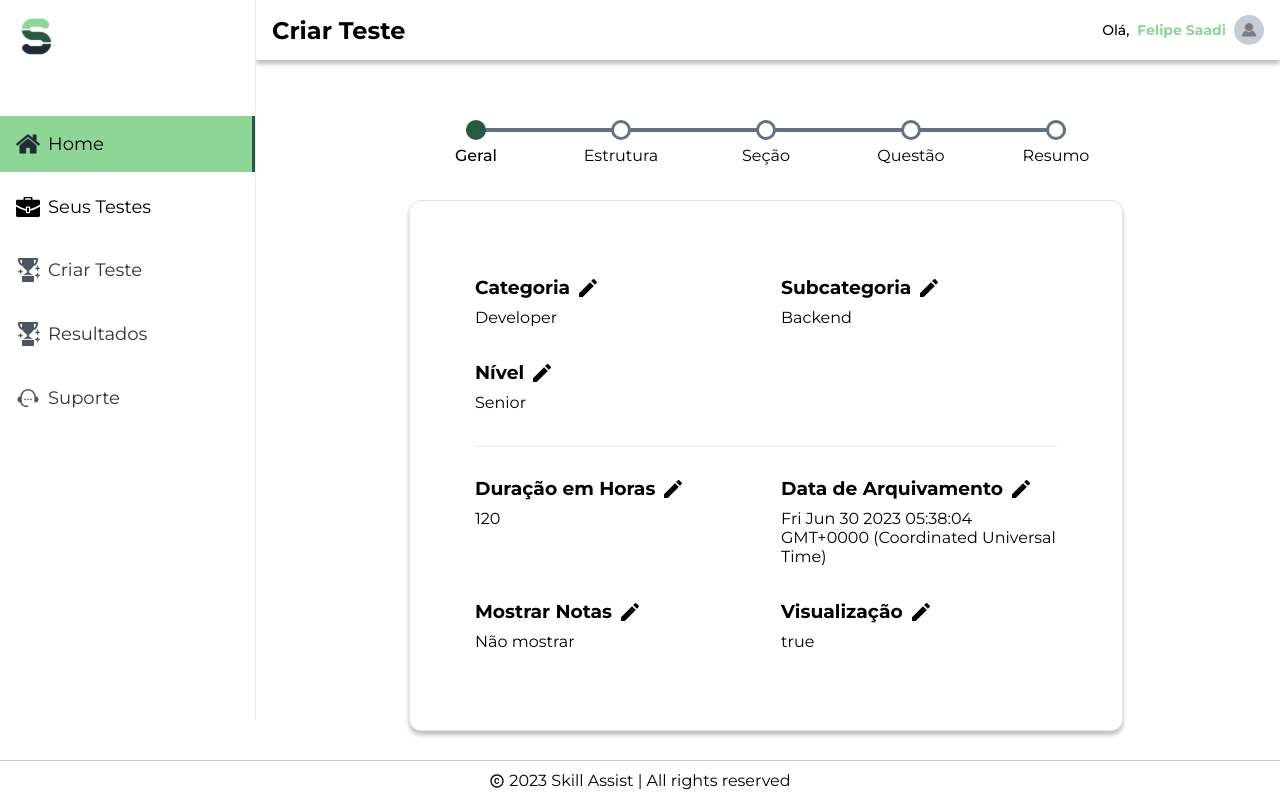
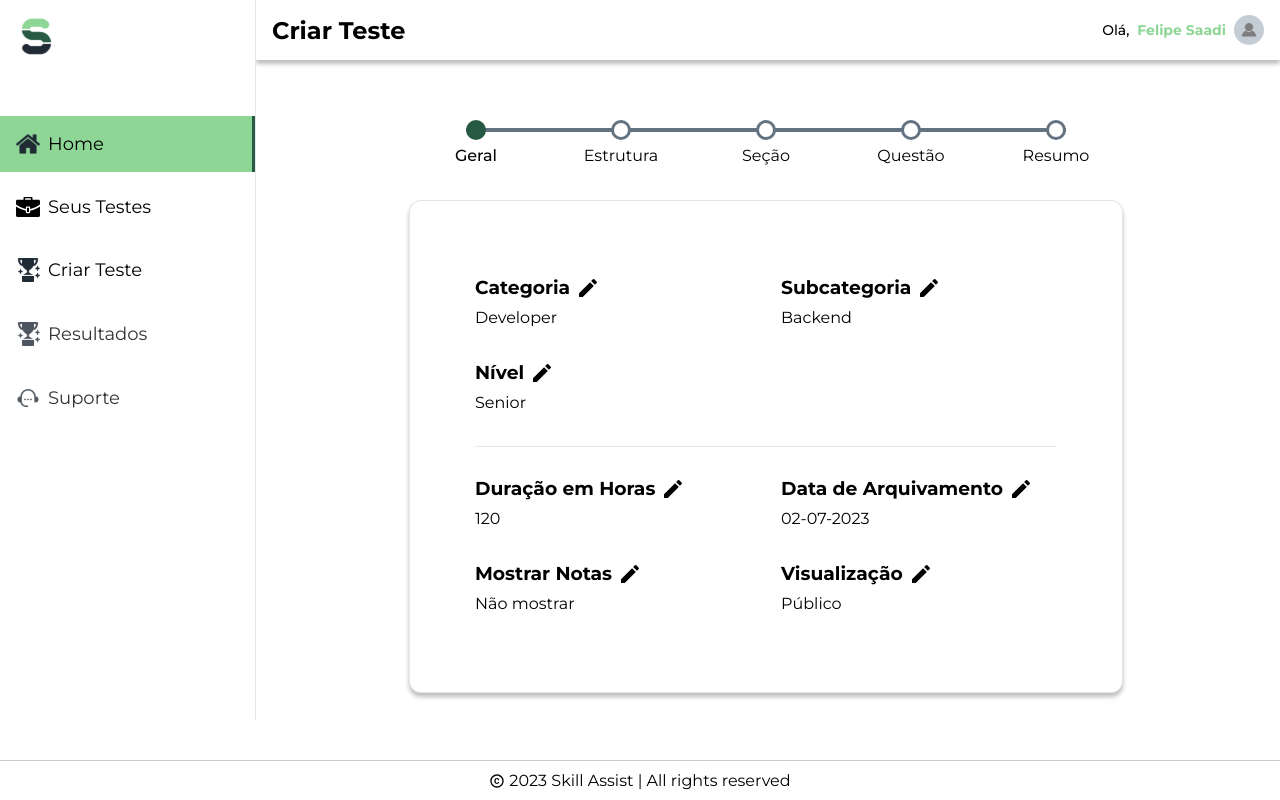
Before and after one commit to Skill-Assist/company-frontend, a Next.js app: page /create in a window 1280 px wide. Built offline with nearby package versions, Linux system fonts and the light colour scheme.

Commit message:
feat: add project bucket and refactor

```diff
--- a/components/inputField/index.tsx
+++ b/components/inputField/index.tsx
@@ -7,7 +7,8 @@ import Mask from "@/utils/mask";
 interface InputField {
   title: string;
   type?: "select" | "input";
-  dataType?: "text" | "number" | "Date" | 'boolean';
+  dataType?: "text" | "number" | "Date";
+  options?: any
   regex?: string;
   value: string | number | any;
   placeholder?: string;
@@ -20,6 +21,7 @@ const InputField: React.FC<InputField> = ({
   title,
   type,
   dataType,
+  options,
   regex,
   value,
   placeholder,
@@ -46,31 +48,20 @@ const InputField: React.FC<InputField> = ({
         );
       case "select":
         return (
-          <select value={newValue} onChange={(e) => handleChange(e.target.value)} onBlur={() =>  handleEdit()}>
-            <option value="true">Sim</option>
-            <option value="false">Não</option>
+          <select value={newValue} onChange={(e) => handleChange(e.target.value)} onBlur={() => handleEdit()}>
+            {
+              options.map((option: any, index: number) => {
+                return <option value={index} key={index}>{option.text}</option>
+              })
+            }
           </select>
         )
     }
-  };
+  }
 
-  const handleEdit = () => {
-    console.log(newValue)
-    if (changeValue) {
-      changeValue(newValue);
-    }
-    setEdit(false);
-  };
-
-  const handleKeyPress = (e: any) => {
-    if (e.keyCode === 13) {
-      e.target.blur();
-    }
-  };
-
-  const handleChange = (value: string) => {
+  const handleChange = (value: any) => {
     if (!regex) {
-      setNewValue(value);
+      setNewValue(value)
     } else {
       switch (regex) {
         case "phone":
@@ -83,14 +74,37 @@ const InputField: React.FC<InputField> = ({
           break
       }
     }
+  }
+
+  const handleEdit = () => {
+    if (changeValue) {
+      changeValue(newValue);
+    }
+    setEdit(false);
   };
+
+  const handleKeyPress = (e: any) => {
+    if (e.keyCode === 13) {
+      e.target.blur();
+    }
+  }
+
+  const handleText = () => {
+    if (placeholder) {
+      return placeholder
+    }
+    else if(options) {
+     return options[newValue].text
+    }
+    return String(value)
+  }
 
   useEffect(() => {
     if (edit) {
       const element = document.getElementById(`${title}_edit`);
 
       if (element) {
-        // console.log(element);
+        console.log(element);
         element.focus();
       }
     }
@@ -109,7 +123,7 @@ const InputField: React.FC<InputField> = ({
       {editable && edit ? (
         generateField()
       ) : (
-        <p>{placeholder ? placeholder : String(value)}</p>
+        <p>{handleText()}</p>
       )}
     </div>
   );
--- a/components/sidebar/index.tsx
+++ b/components/sidebar/index.tsx
@@ -56,8 +56,7 @@ const Sidebar: React.FC<Props> = ({ active, secondary, disabled }: Props) => {
       {
         icon: ResultsIcon,
         text: "Criar Teste",
-        url: "/create",
-        disabled: true
+        url: "/create"
       },
       {
         icon: ResultsIcon,
--- a/components/stepBar/index.tsx
+++ b/components/stepBar/index.tsx
@@ -36,6 +36,7 @@ const StepBar: React.FC = () => {
               <div
                 className={`${styles.item} ${index === actualStep && styles.active}`}
                 onClick={() => setActualStep(index)}
+                key={index}
               >
                 <div className={styles.circle}></div>
                 <div className={styles.title}>{item.title}</div>
--- a/pages/create/index.tsx
+++ b/pages/create/index.tsx
@@ -24,10 +24,32 @@ const Create: React.FC = (user: any) => {
       durationInHours: 120,
       submissionDeadlineInHours: 360,
       showGrade: false,
-      archiveDate: new Date(),
-      isPublic: true
+      archiveDate: "02-07-2023",
+      isPublic: false
     }
   )
+
+  const publicOptions = [
+    {
+      value: true,
+      text: "Público"
+    },
+    {
+      value: false,
+      text: "Privado"
+    },
+  ]
+
+  const showGradeOptions = [
+    {
+      value: true,
+      text: "Mostrar"
+    },
+    {
+      value: false,
+      text: "Não mostrar"
+    }
+  ]
 
   const handleChange = (data: any) => {
     const key = Object.getOwnPropertyNames(data)[0]
@@ -63,10 +85,10 @@ const Create: React.FC = (user: any) => {
                 <InputField type="input" dataType="Date" editable title='Data de Arquivamento' placeholder={fields.archiveDate ? '' : 'Sem arquivamento'} value={fields.archiveDate} changeValue={(value: any) => handleChange({ archiveDate: value })}
                 />
 
-                <InputField type="select" dataType='boolean' editable title='Mostrar Notas' placeholder={fields.showGrade ? '' : 'Não mostrar'} value={String(fields.showGrade)} changeValue={(value: any) => handleChange({ showGrade: value })}
+                <InputField type="select" options={showGradeOptions} editable title='Mostrar Notas' placeholder={fields.showGrade ? '' : 'Não mostrar'} value={String(fields.showGrade)} changeValue={(value: any) => handleChange({ showGrade: value })}
                 />
 
-                <InputField type="select" dataType='boolean' editable title='Visualização' placeholder={fields.isPublic ? '' : 'Público'} value={String(fields.isPublic)} changeValue={(value: any) => handleChange({ isPublic: value })}
+                <InputField type="select" options={publicOptions} editable title='Visualização' placeholder={fields.isPublic ? '' : 'Público'} value={String(fields.isPublic)} changeValue={(value: any) => handleChange({ isPublic: value })}
                 />
               </div>
             </div>
--- a/pages/profile/index.tsx
+++ b/pages/profile/index.tsx
@@ -57,6 +57,7 @@ const Profile: React.FC = (user: any) => {
 
   const uploadToS3 = async () => {
     const response = await s3Service.uploadFile(fields.id, file)
+    console.log(response)
     handleChange({ logo: response.data })
   }
 
--- a/services/user.service.ts
+++ b/services/user.service.ts
@@ -1,7 +1,7 @@
 import axios from "axios";
 import cookie from "react-cookies";
 
-const API_URL = "http://localhost:5500/api/v1"
+const API_URL = process.env.NEXT_PUBLIC_API_URL
 
 const userService = {
   signin: async () => {
@@ -18,6 +18,7 @@ const userService = {
     }
   },
   getProfile: async () => {
+    userService.signin()
     let config = {
       headers: {
         Authorization: `Bearer ${cookie.load("token")}`,
```
Also changed, not shown: services/s3.service.ts (+6 -3 lines).
